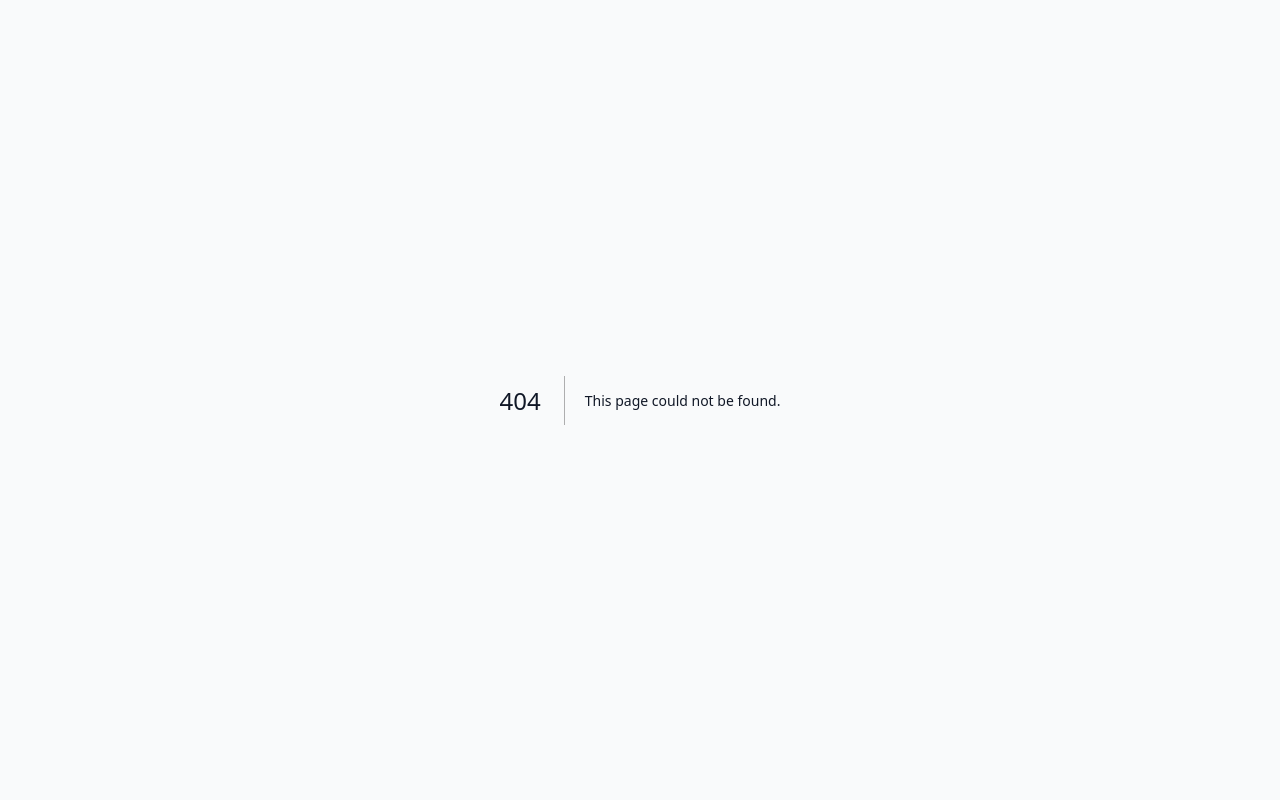
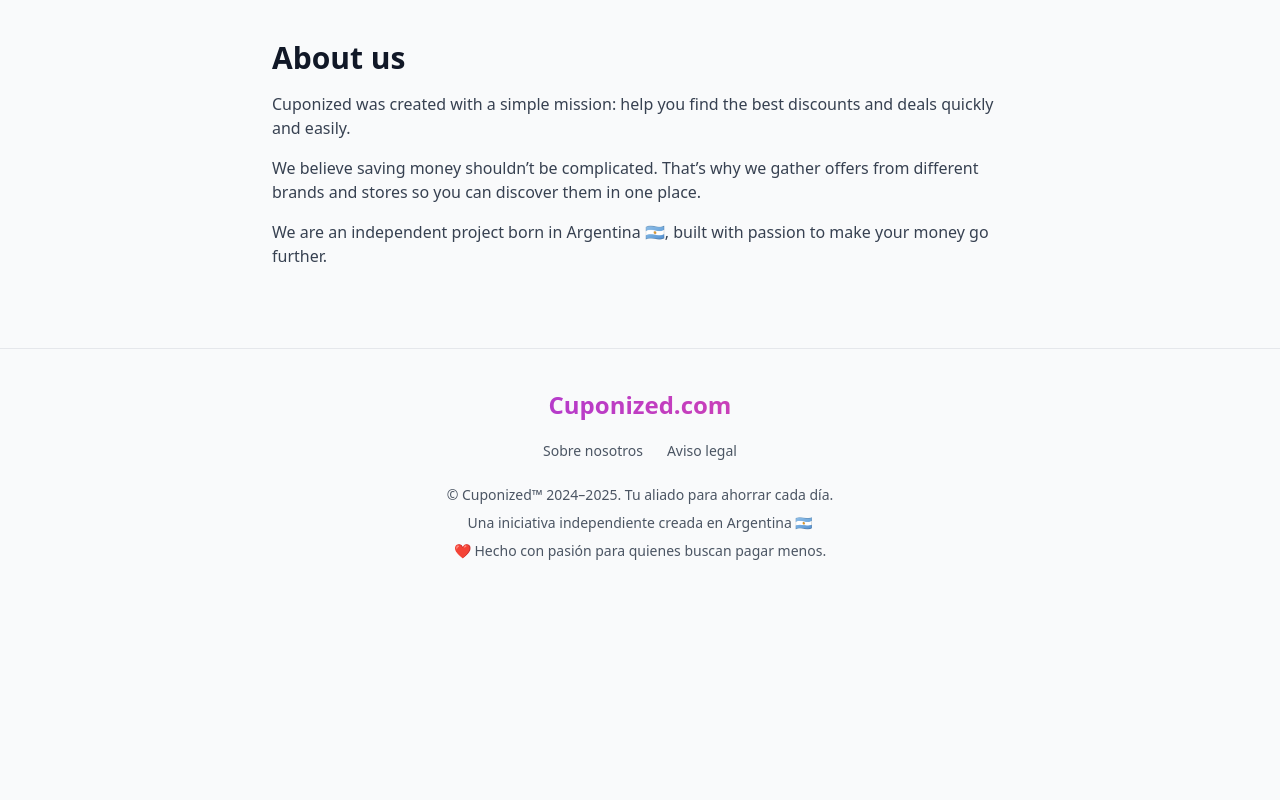
Before and after one commit to CUPONIZED/cuponized, a Next.js app: page /about-us in a window 1280 px wide. Before the commit this address had no page. Shown: the top 800 px of the page. Built offline with nearby package versions, Linux system fonts and the light colour scheme.

Commit message:
Create page.tsx

```diff
--- /dev/null
+++ b/app/about-us/page.tsx
@@ -0,0 +1,21 @@
+"use client";
+
+export default function AboutUs() {
+  return (
+    <main className="max-w-3xl mx-auto px-4 py-10">
+      <h1 className="text-3xl font-bold mb-4">About us</h1>
+      <p className="text-gray-700 dark:text-neutral-300 mb-4">
+        Cuponized was created with a simple mission: help you find the best
+        discounts and deals quickly and easily.
+      </p>
+      <p className="text-gray-700 dark:text-neutral-300 mb-4">
+        We believe saving money shouldn’t be complicated. That’s why we gather
+        offers from different brands and stores so you can discover them in one place.
+      </p>
+      <p className="text-gray-700 dark:text-neutral-300">
+        We are an independent project born in Argentina 🇦🇷, built with passion
+        to make your money go further.
+      </p>
+    </main>
+  );
+}
```
